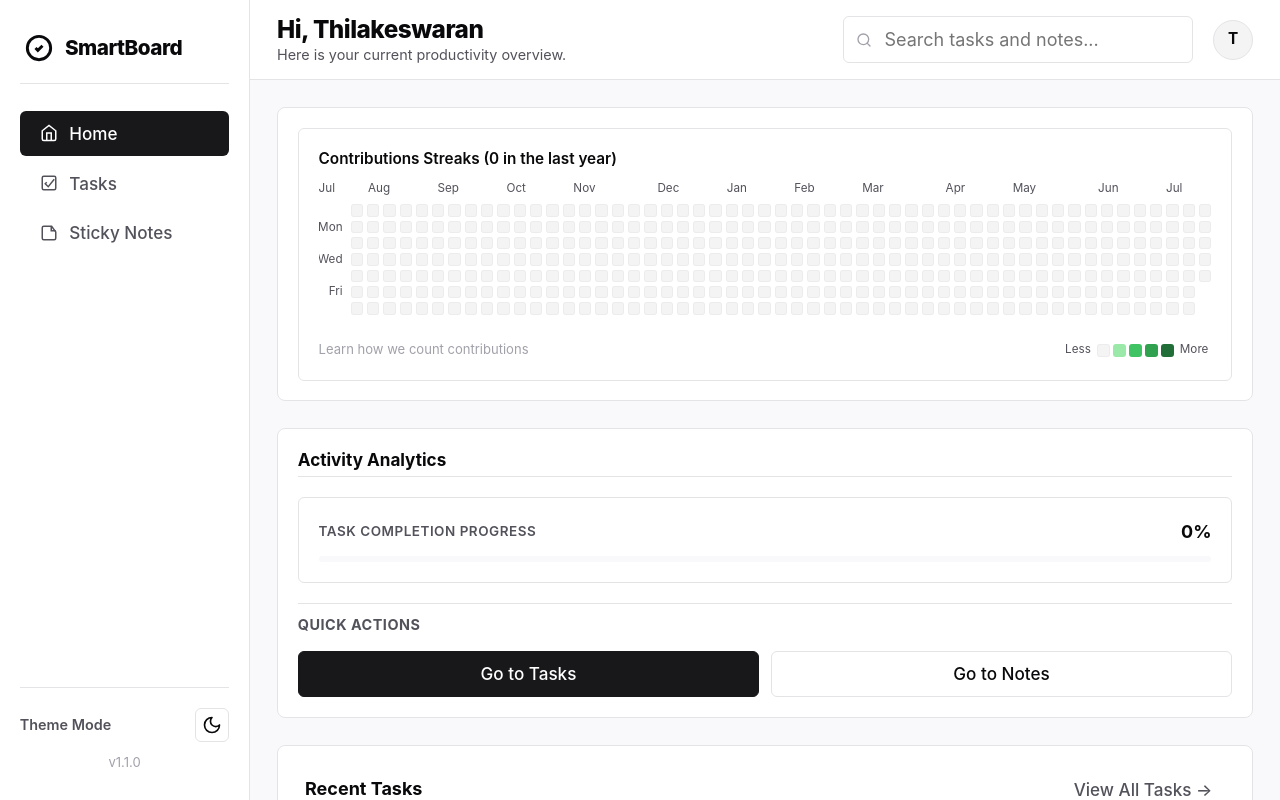
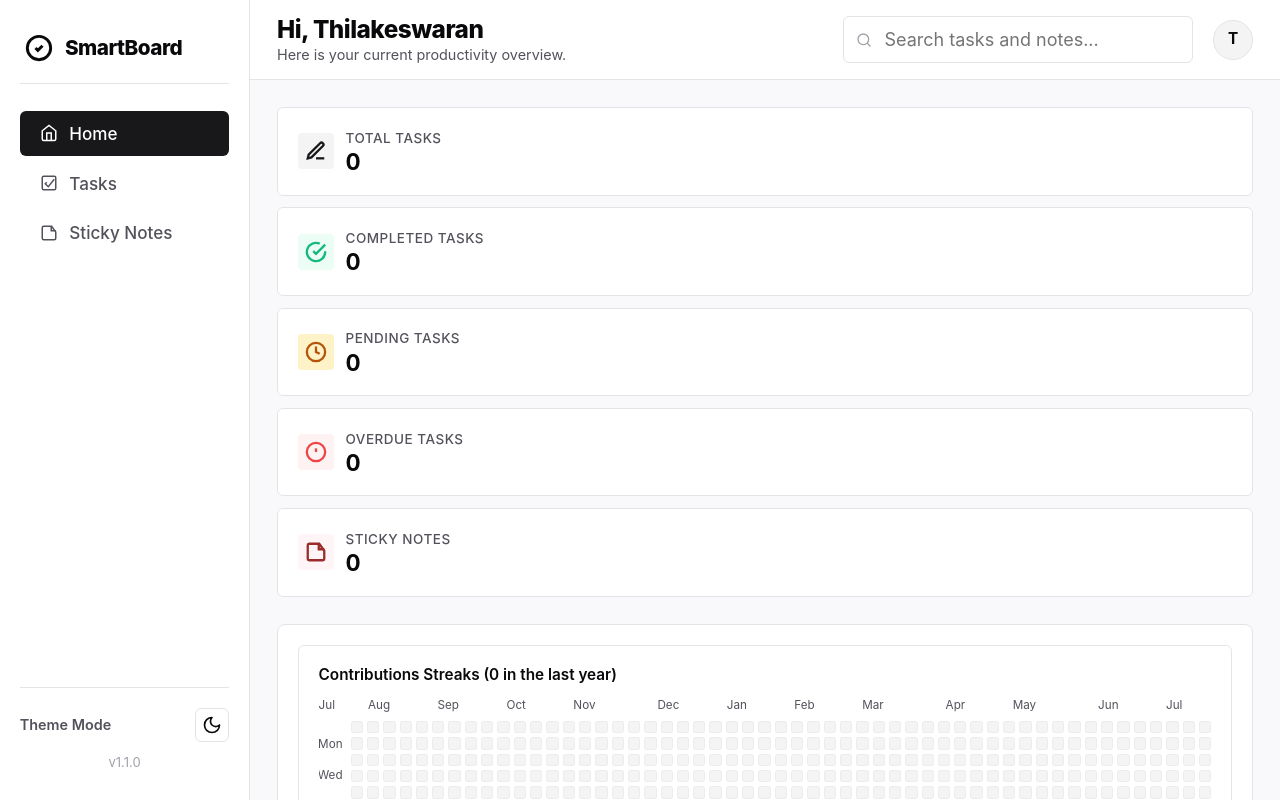
Before and after one commit to ThilakesB/smart-task2, a React (Vite) app: page / in a window 1280 px wide. Built offline with nearby package versions, Linux system fonts and the light colour scheme.

Commit message:
feat: render summary statistics cards row at top of HomeView

```diff
--- a/src/components/dashboard/HomeView.jsx
+++ b/src/components/dashboard/HomeView.jsx
@@ -1,10 +1,17 @@
 import React from 'react';
 import { ContributionGrid } from './ContributionGrid';
-import { ProgressTracker } from './SummaryCard';
+import { SummaryCard, ProgressTracker } from './SummaryCard';
 import { Badge } from '../common/Badge';
 import { isOverdue, formatDate } from '../../utils/date';
 
 export function HomeView({ tasks, notes, onToggleTask, onEditTask, onDeleteTask, onNavigate }) {
+  // Compute live statistics for summary widgets
+  const totalTasks = tasks.length;
+  const completedTasks = tasks.filter((t) => t.completed).length;
+  const overdueTasks = tasks.filter((t) => isOverdue(t.dueDate, t.completed)).length;
+  const pendingTasks = tasks.filter((t) => !t.completed && !isOverdue(t.dueDate, t.completed)).length;
+  const totalNotes = notes.length;
+
   // Take the 5 most recent tasks (sorted by created date desc)
   const recentTasks = [...tasks]
     .sort((a, b) => new Date(b.createdAt) - new Date(a.createdAt))
@@ -12,6 +19,69 @@ export function HomeView({ tasks, notes, onToggleTask, onEditTask, onDeleteTask,
 
   return (
     <div className="home-view-grid animate-fade-in">
+      {/* Statistics Widgets Row */}
+      <section className="dashboard-summary" aria-label="Productivity Analytics Summary">
+        <SummaryCard
+          label="Total Tasks"
+          value={totalTasks}
+          icon={
+            <svg width="22" height="22" viewBox="0 0 24 24" fill="none" stroke="currentColor" strokeWidth="2.5">
+              <path d="M12 20h9" />
+              <path d="M16.5 3.5a2.12 2.12 0 0 1 3 3L7 19l-4 1 1-4Z" />
+            </svg>
+          }
+        />
+        <SummaryCard
+          label="Completed Tasks"
+          value={completedTasks}
+          iconBg="var(--success-light)"
+          iconColor="var(--success)"
+          icon={
+            <svg width="22" height="22" viewBox="0 0 24 24" fill="none" stroke="currentColor" strokeWidth="2.5">
+              <path d="M22 11.08V12a10 10 0 1 1-5.93-9.14" />
+              <polyline points="22 4 12 14.01 9 11.01" />
+            </svg>
+          }
+        />
+        <SummaryCard
+          label="Pending Tasks"
+          value={pendingTasks}
+          iconBg="var(--warning-light)"
+          iconColor="var(--warning-dark)"
+          icon={
+            <svg width="22" height="22" viewBox="0 0 24 24" fill="none" stroke="currentColor" strokeWidth="2.5">
+              <circle cx="12" cy="12" r="10" />
+              <polyline points="12 6 12 12 16 14" />
+            </svg>
+          }
+        />
+        <SummaryCard
+          label="Overdue Tasks"
+          value={overdueTasks}
+          iconBg="var(--danger-light)"
+          iconColor="var(--danger)"
+          icon={
+            <svg width="22" height="22" viewBox="0 0 24 24" fill="none" stroke="currentColor" strokeWidth="2.5">
+              <circle cx="12" cy="12" r="10" />
+              <line x1="12" y1="8" x2="12" y2="12" />
+              <line x1="12" y1="16" x2="12.01" y2="16" />
+            </svg>
+          }
+        />
+        <SummaryCard
+          label="Sticky Notes"
+          value={totalNotes}
+          iconBg="var(--note-pink)"
+          iconColor="var(--note-pink-text)"
+          icon={
+            <svg width="22" height="22" viewBox="0 0 24 24" fill="none" stroke="currentColor" strokeWidth="2.5">
+              <path d="M15.5 3H5a2 2 0 0 0-2 2v14a2 2 0 0 0 2 2h14a2 2 0 0 0 2-2v-8.5L15.5 3Z" />
+              <path d="M15 3v6h6" />
+            </svg>
+          }
+        />
+      </section>
+
       {/* Row 1: Contribution calendar + Progress Analytics + Quick controls */}
       <div className="home-row-1">
         {/* Left side: Contribution Calendar */}
```
